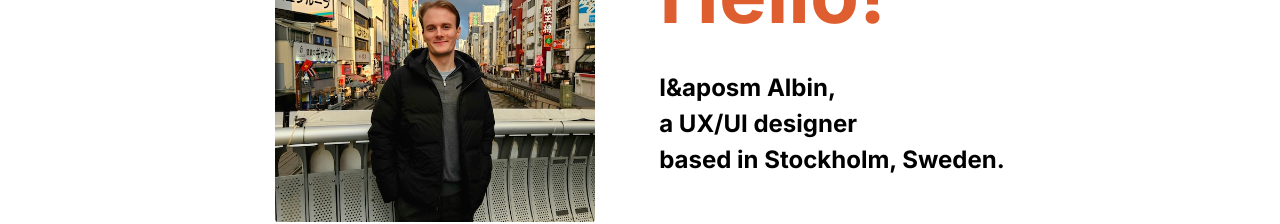
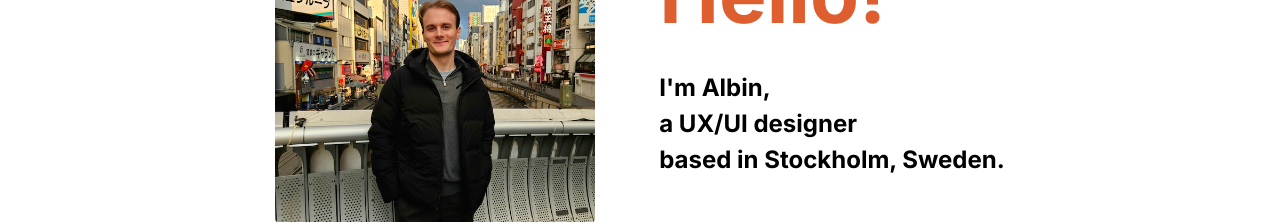
Before and after one commit to albinkempe/albinkempe.github.io, a Next.js app: page / in a window 1280 px wide. Shown: the part 311-535 px from the top of the page. Built offline with nearby package versions, Linux system fonts and the light colour scheme.

Commit message:
temporary website

```diff
--- a/src/app/page.tsx
+++ b/src/app/page.tsx
@@ -17,7 +17,7 @@ const HomePage = () => {
         <Image className="profileImg" src={"/profile.jpg"} width={600} height={600} alt="Picture of Albin Kempe"/>
         <div className="introSide">
           <p className="hello">Hello!</p>
-          <p className="introText">I&aposm Albin,</p>
+          <p className="introText">I'm Albin,</p>
           <p className="introText">a UX/UI designer</p>
           <p className="introText">based in Stockholm, Sweden.</p>
         </div>
```
